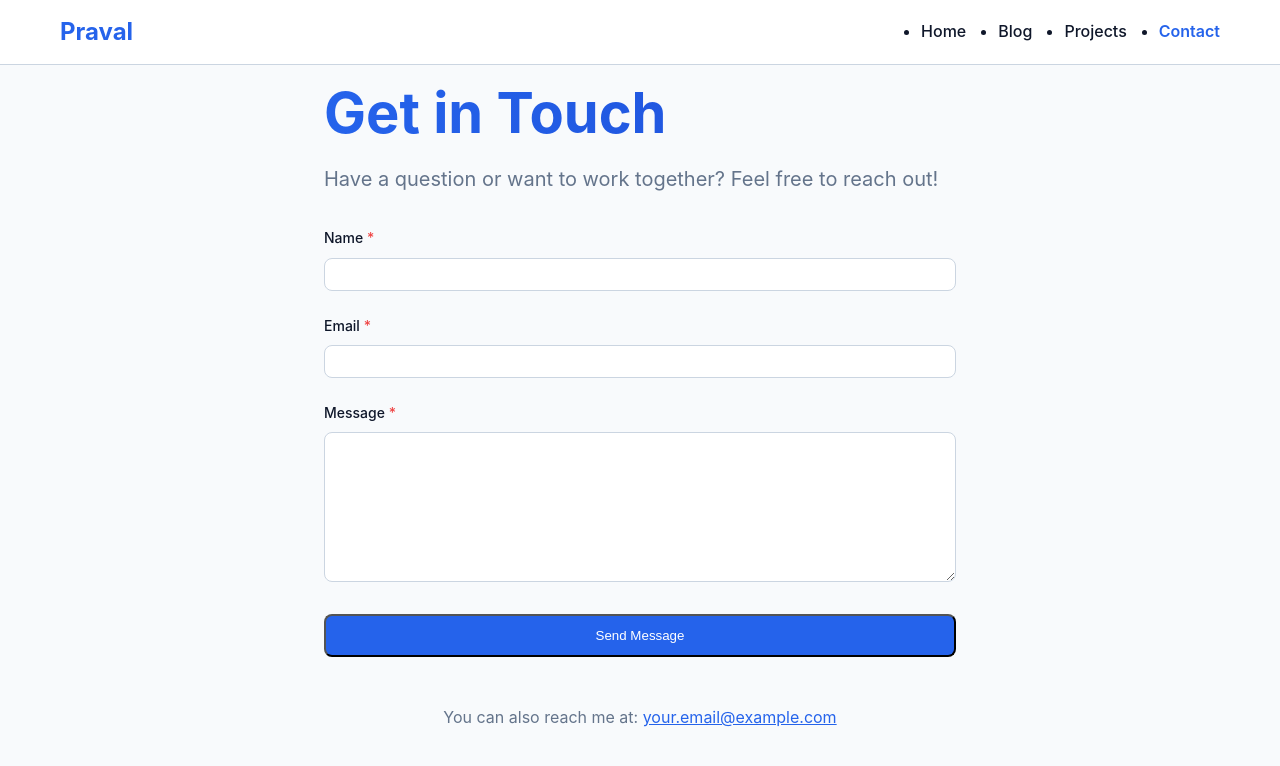
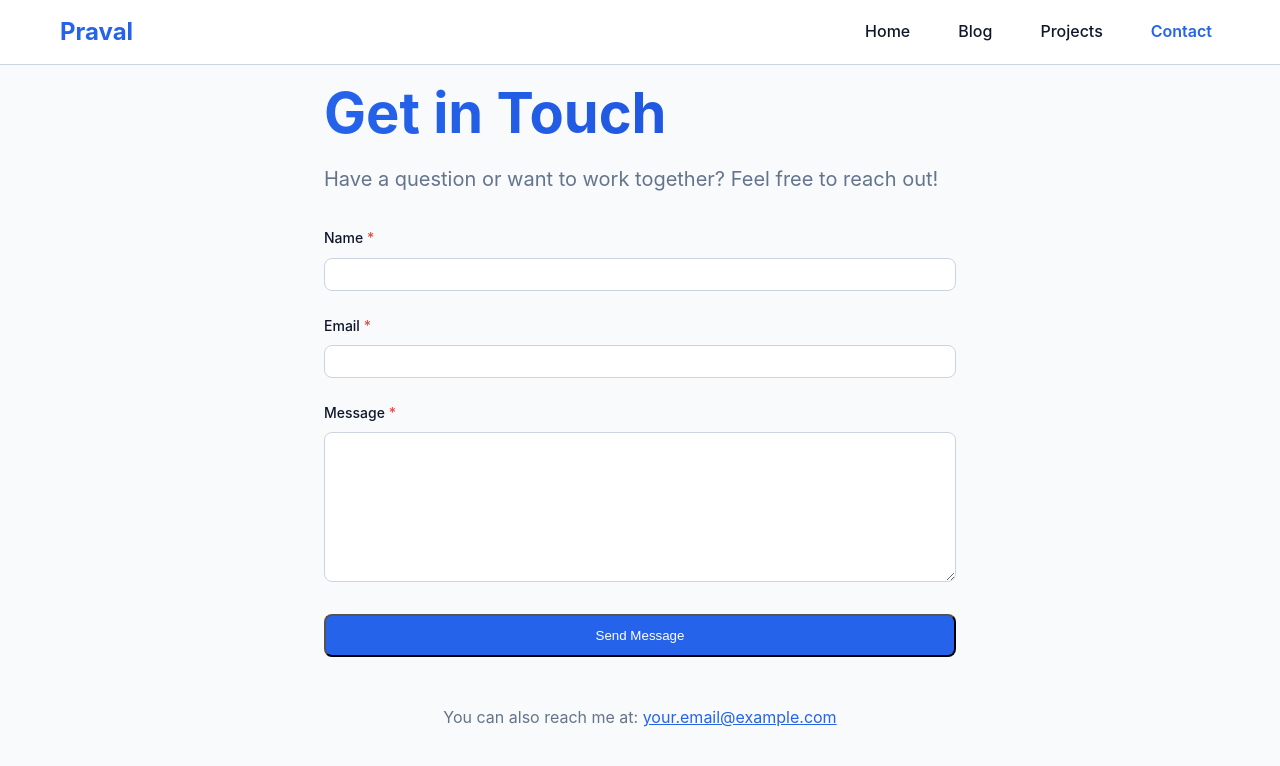
Before and after one commit to pravl/portfolio, a React (Vite) app: page /contact in a window 1280 px wide. Shown: the top 766 px of the page. Built offline with nearby package versions, Linux system fonts and the light colour scheme.

Commit message:
improve: mobile navigation design and animations

```diff
--- a/src/styles/main.css
+++ b/src/styles/main.css
@@ -46,7 +46,7 @@ body {
   top: 0;
   left: 0;
   right: 0;
-  background: rgba(255, 255, 255, 0.9);
+  background: rgba(255, 255, 255, 0.95);
   backdrop-filter: blur(10px);
   z-index: 1000;
   border-bottom: 1px solid var(--gray);
@@ -80,11 +80,14 @@ body {
   top: 100%;
   left: 0;
   right: 0;
-  background: white;
+  background: rgba(255, 255, 255, 0.98);
   padding: 1rem;
   box-shadow: 0 4px 6px -1px rgba(0, 0, 0, 0.1);
   flex-direction: column;
   gap: 0.5rem;
+  list-style: none;
+  backdrop-filter: blur(10px);
+  border-bottom: 1px solid var(--gray);
 }
 
 @media (min-width: 768px) {
@@ -96,36 +99,88 @@ body {
     background: none;
     padding: 0;
     box-shadow: none;
+    border-bottom: none;
   }
 }
 
 .nav-links.mobile-menu-open {
   display: flex;
+  animation: slideDown 0.3s ease-out forwards;
 }
 
 .nav-link {
   color: var(--dark);
   text-decoration: none;
   font-weight: 500;
-  transition: color 0.2s;
+  transition: all 0.2s ease;
   padding: 0.75rem 1rem;
   border-radius: 0.5rem;
+  display: block;
+  width: 100%;
+  text-align: center;
 }
 
 @media (min-width: 768px) {
   .nav-link {
-    padding: 0;
+    padding: 0.5rem;
+    width: auto;
+    text-align: left;
   }
 }
 
 .nav-link:hover {
   color: var(--primary);
-  background-color: var(--gray);
+  background-color: rgba(203, 213, 225, 0.3);
+  transform: translateX(4px);
 }
 
 @media (min-width: 768px) {
   .nav-link:hover {
     background-color: transparent;
+    transform: none;
+  }
+}
+
+.nav-link.active {
+  color: var(--primary);
+  background-color: rgba(203, 213, 225, 0.3);
+  font-weight: 600;
+}
+
+@media (min-width: 768px) {
+  .nav-link.active {
+    background-color: transparent;
+    position: relative;
+  }
+
+  .nav-link.active::after {
+    content: '';
+    position: absolute;
+    bottom: -2px;
+    left: 0;
+    width: 100%;
+    height: 2px;
+    background-color: var(--primary);
+    transform: scaleX(0);
+    transform-origin: right;
+    transition: transform 0.3s ease;
+  }
+
+  .nav-link.active:hover::after {
+    transform: scaleX(1);
+    transform-origin: left;
+  }
+}
+
+/* Mobile Menu Animation */
+@keyframes slideDown {
+  from {
+    opacity: 0;
+    transform: translateY(-10px);
+  }
+  to {
+    opacity: 1;
+    transform: translateY(0);
   }
 }
 
```
